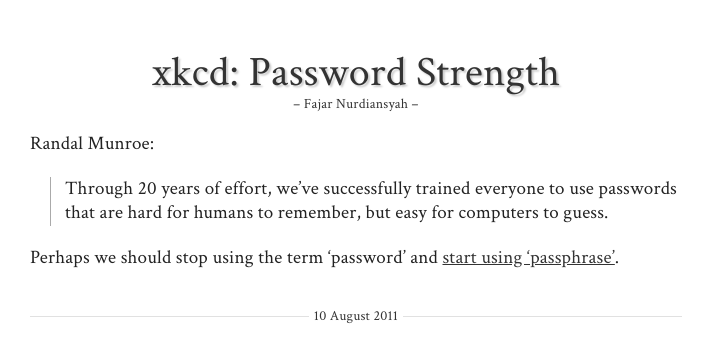
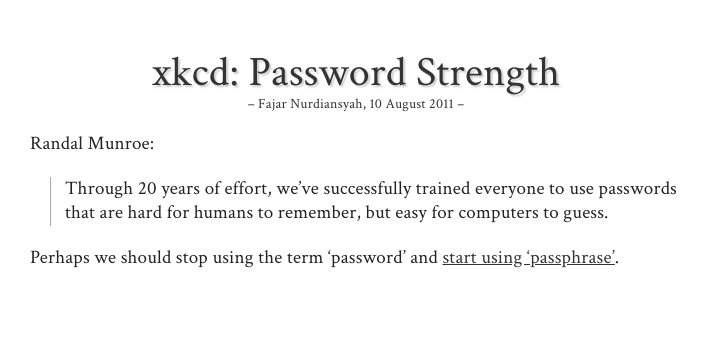
Before and after one commit to fajarnurdiansyah/fajarnurdiansyah.github.com, a Jekyll site: the page built from links/_posts/2011-08-10-xkcd-password-strength.md, in a window 1280 px wide. Shown: the top 363 px of the page, without its empty margins (284-991 px from the left). Built offline with Jekyll 4.4.1, drawn with Linux system fonts in a browser that asks for light colours; Markdown is read by kramdown in place of the engine named in the settings.

Commit message:
move signoff date under title

```diff
--- a/_layouts/post.html
+++ b/_layouts/post.html
@@ -36,15 +36,12 @@
 					<h1 class="center"><a href="{% if page.link %}{{page.link}}{% else %}{{page.url}}{% endif %}">{{ page.title }}</a></h1>
 					<h6 class="center">
 						–
-						<a href="/">Fajar Nurdiansyah</a>
+						<a href="/">Fajar Nurdiansyah</a>, <a class="signoff" datetime="{{ page.date | date: "%Y-%m-%d" }}" href="{{page.url}}">{{ page.date | date: " %d %B %Y" }}</a>
 						–
 					</h6>
 				</div>
 				<div class="postcontent">
 					<article>{{ content }}</article>
-					<div class="btm1 center">
-						<a class="signoff" datetime="{{ page.date | date: "%Y-%m-%d" }}" href="{{page.url}}">{{ page.date | date: " %d %B %Y" }}</a>
-					</div>
 				</div>
 
 			</div>
```
